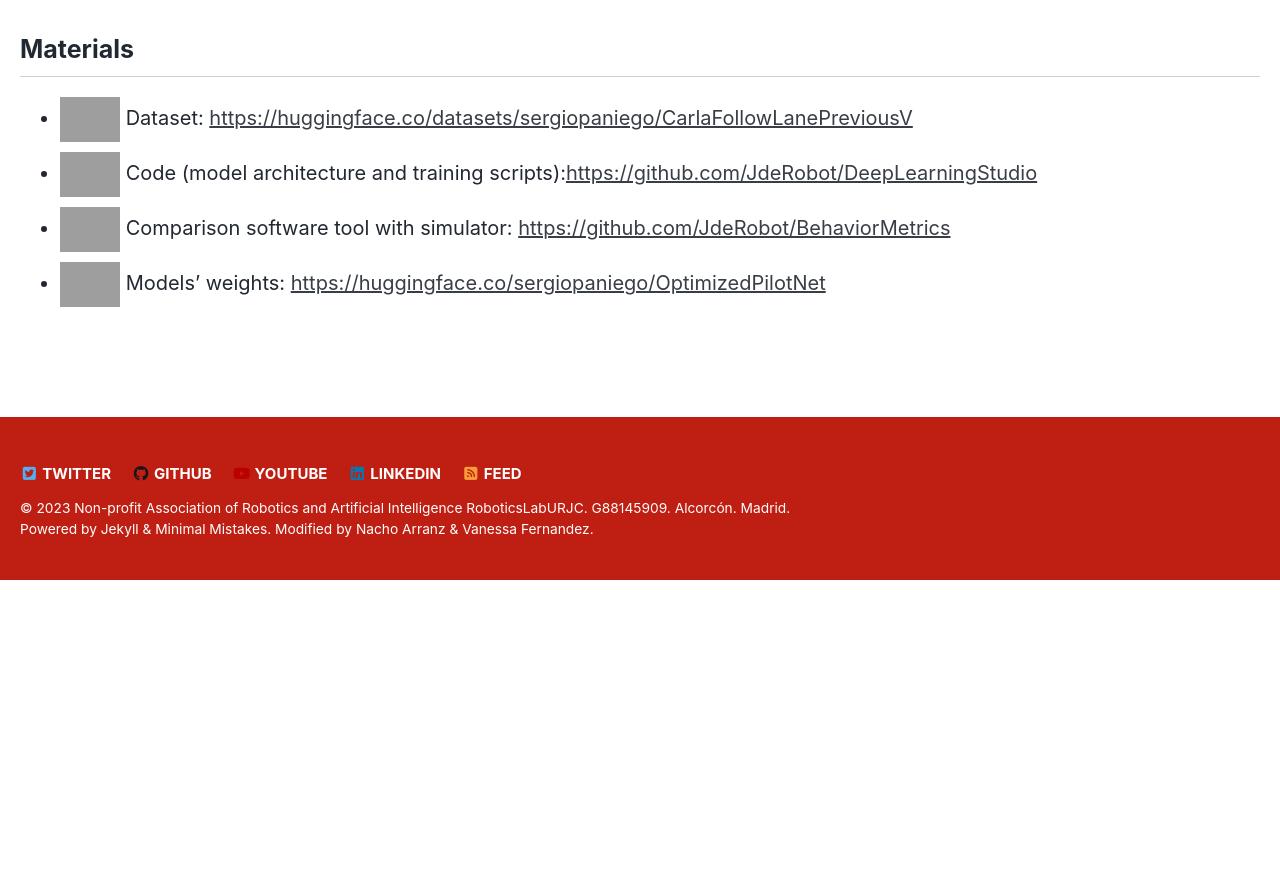
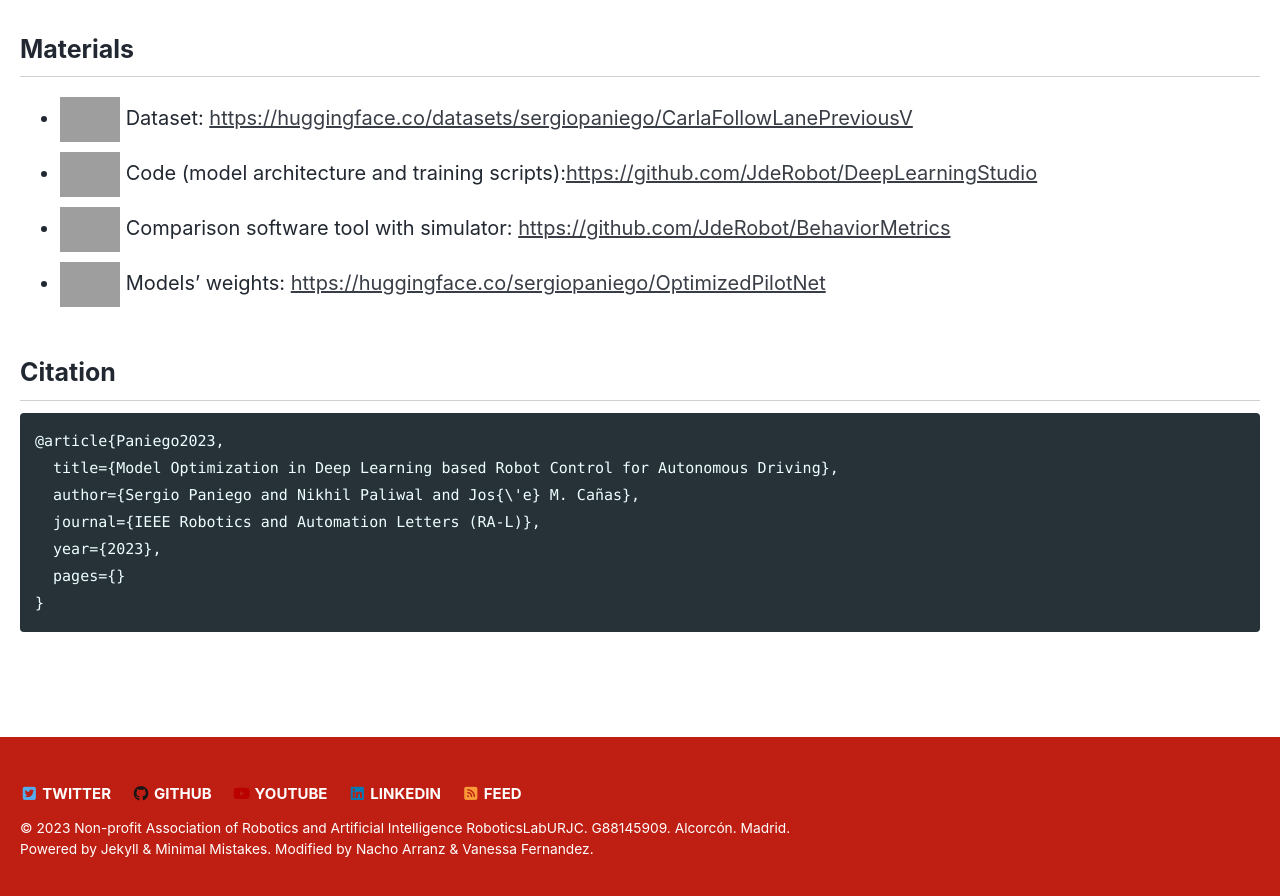
Before and after one commit to RoboticsLabURJC/RoboticsLabURJC.github.io, a Jekyll site: the page built from _pages/publications/2023/model_optimization_in_deep_learning_based_robot_control_for_autonomous_driving.md, in a window 1280 px wide and 900 px high, scrolled down 812 px, cut to the strip 0-896 px from the top of the window. Built offline with Jekyll 4.4.1, drawn with Linux system fonts in a browser that asks for light colours; cached includes are drawn as plain includes; nearby versions of some CDN libraries; before the commit the page ends 1392 px from its top, so only the background shows below that; grey boxes are pictures that could not be loaded.

Commit message:
Added citation

````diff
--- a/_pages/publications/2023/model_optimization_in_deep_learning_based_robot_control_for_autonomous_driving.md
+++ b/_pages/publications/2023/model_optimization_in_deep_learning_based_robot_control_for_autonomous_driving.md
@@ -27,3 +27,15 @@ For the comparison, offline metrics such as mean squared error and inference tim
 - <img src="https://static.thenounproject.com/png/1448954-200.png" width="5%" height="5%"/> Code (model architecture and training scripts):[https://github.com/JdeRobot/DeepLearningStudio](https://github.com/JdeRobot/DeepLearningStudio)
 - <img src="https://static-00.iconduck.com/assets.00/comparison-icon-512x512-vl4u7s2n.png" width="5%" height="5%"/> Comparison software tool with simulator: [https://github.com/JdeRobot/BehaviorMetrics](https://github.com/JdeRobot/BehaviorMetrics)
 - <img src="https://cdn-icons-png.flaticon.com/512/6461/6461819.png" width="5%" height="5%"/> Models' weights: [https://huggingface.co/sergiopaniego/OptimizedPilotNet](https://huggingface.co/sergiopaniego/OptimizedPilotNet)
+
+## Citation
+
+```
+@article{Paniego2023,
+  title={Model Optimization in Deep Learning based Robot Control for Autonomous Driving},
+  author={Sergio Paniego and Nikhil Paliwal and Jos{\'e} M. Cañas},
+  journal={IEEE Robotics and Automation Letters (RA-L)},
+  year={2023},
+  pages={}
+}
+```
````
